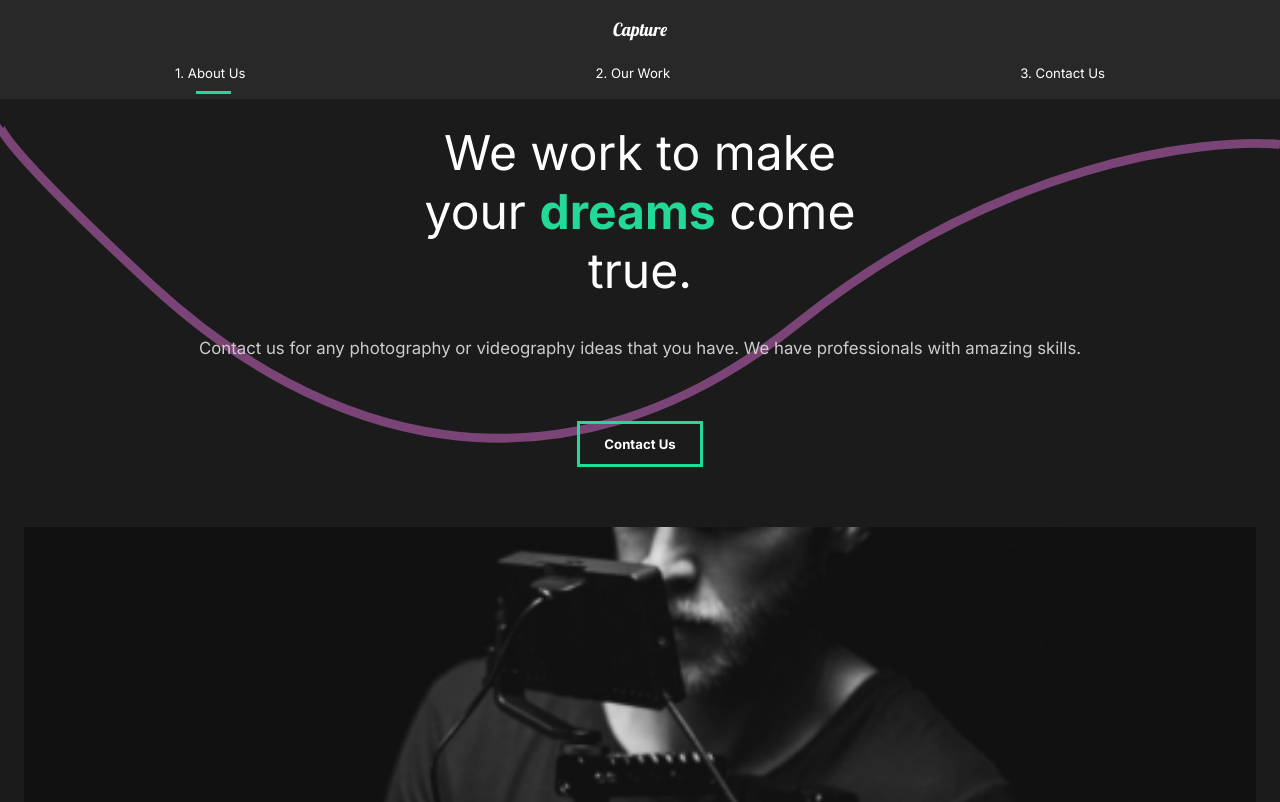
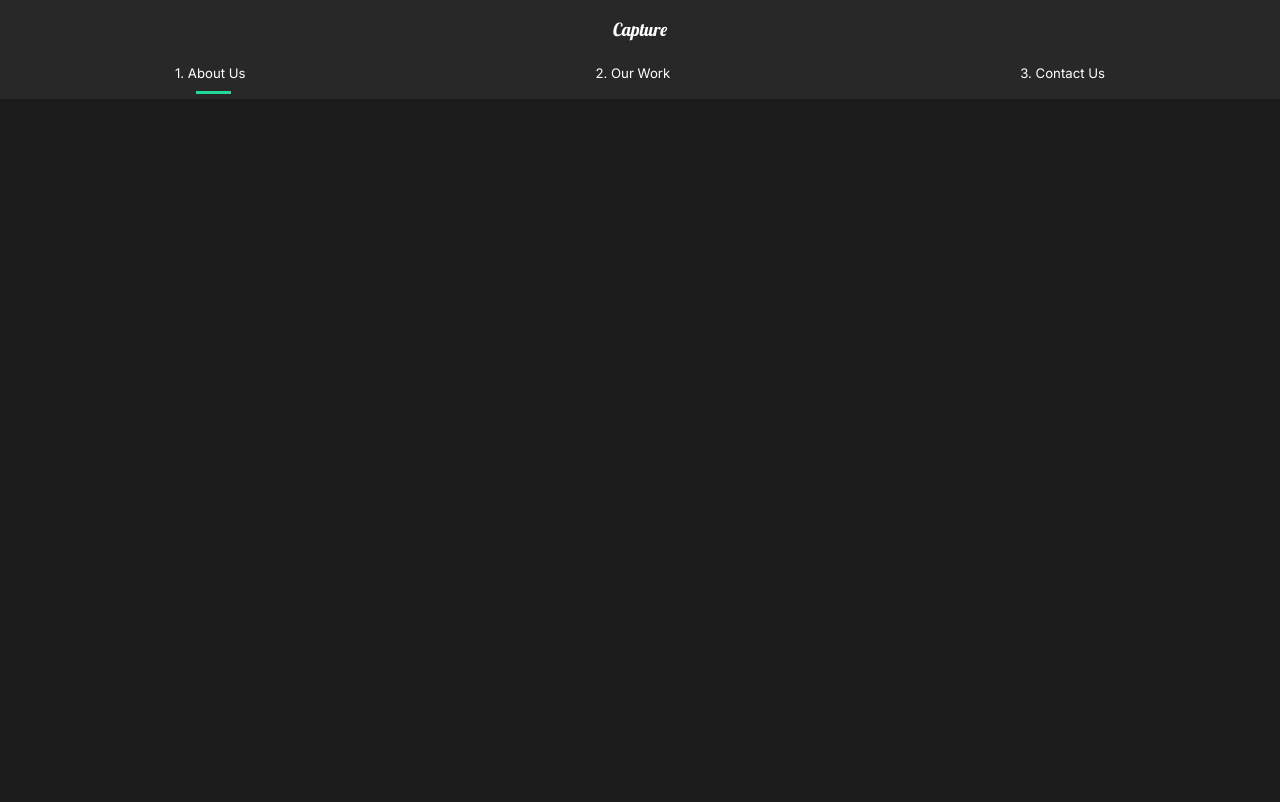
Before and after one commit to RayaneBengaoui/Capture_website, a React (Create React App) app: page / in a window 1280 px wide. Shown: the top 802 px of the page. Built offline with nearby package versions, Linux system fonts and the light colour scheme.

Commit message:
Wip - route fix

```diff
--- a/src/App.js
+++ b/src/App.js
@@ -16,11 +16,12 @@ function App() {
   const location = useLocation();
   return (
     <div className="App">
+      {console.log(location.pathname)}
       <GlobalStyle />
       <Nav />
       <AnimatePresence exitBeforeEnter>
         <Switch location={location} key={location.pathname}>
-          <Route path="/" exact>
+          <Route path="/Capture_website/" exact>
             <AboutUs />
           </Route>
           <Route path="/work" exact>
```
